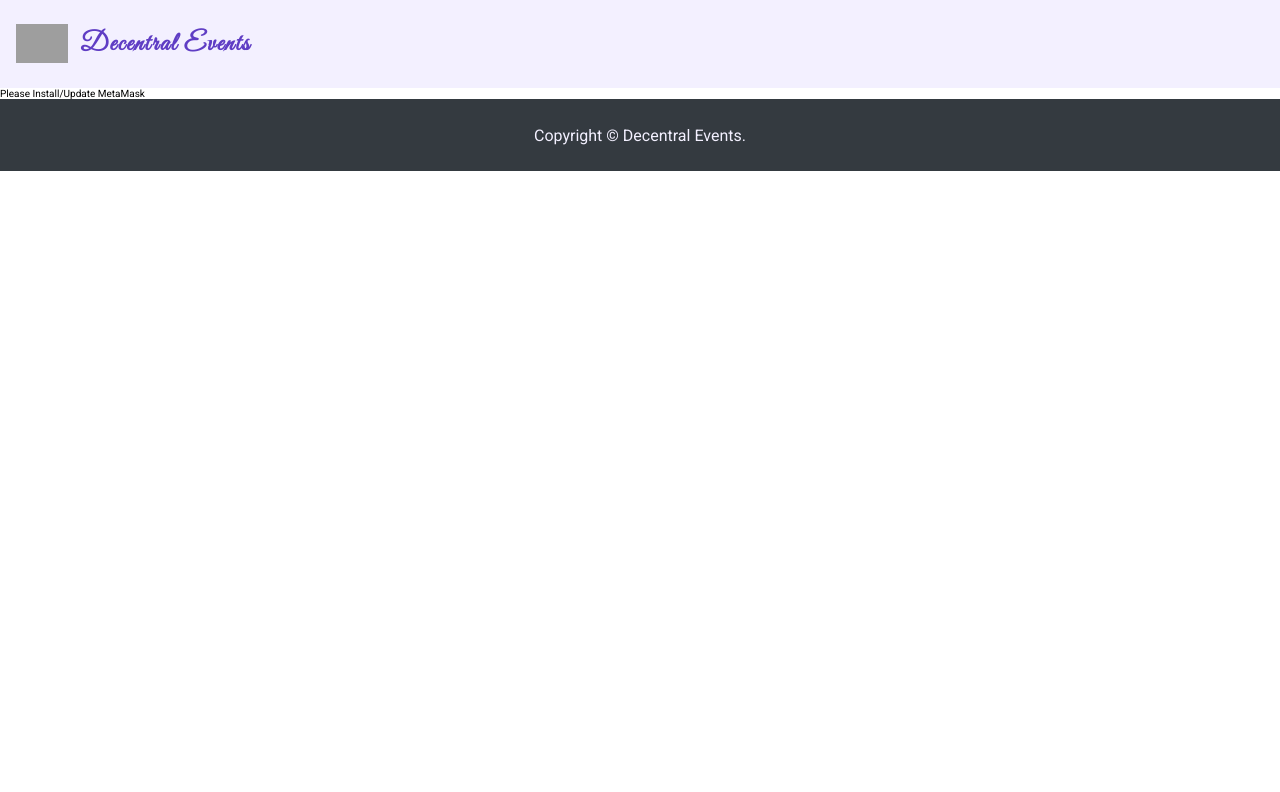
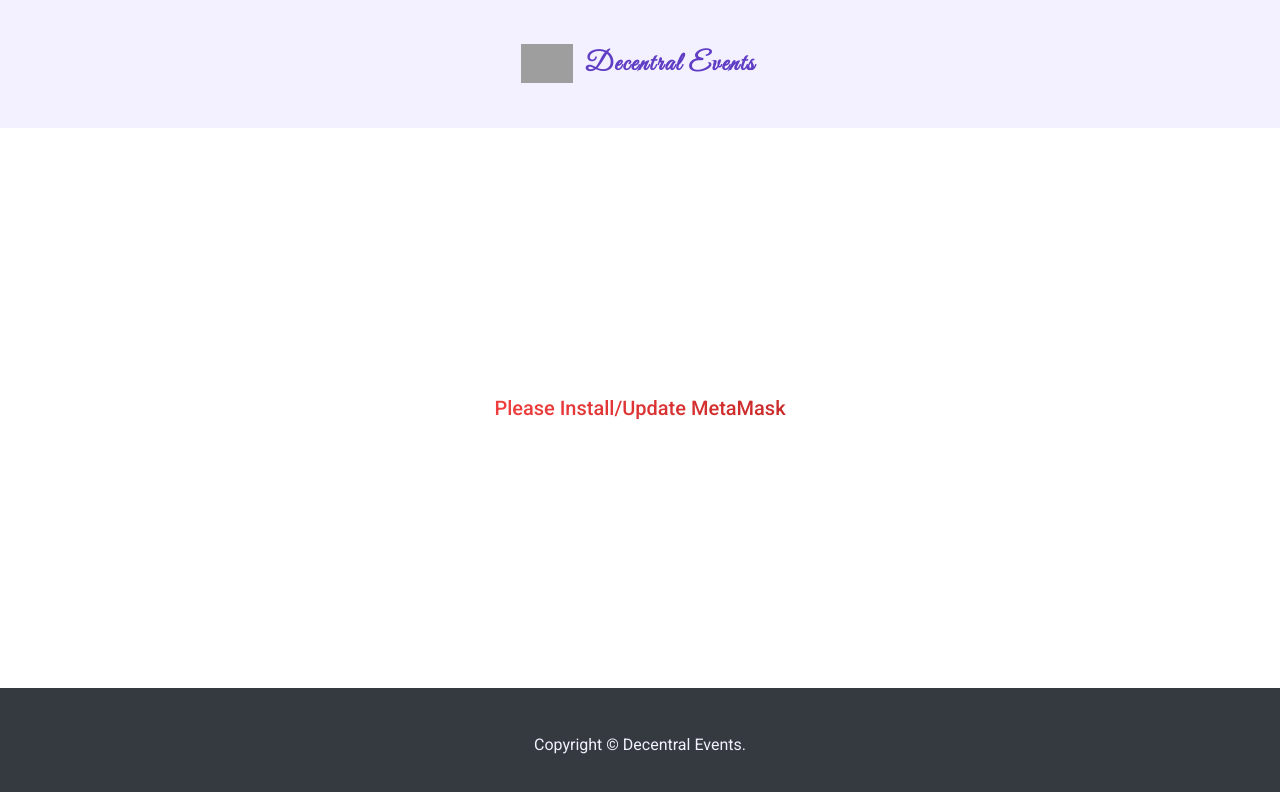
Before and after one commit to Decentral-Events/decentral_events_nervos, a React (Create React App) app in the folder frontend/: page / in a window 1280 px wide. Shown: the top 792 px of the page. Built offline with nearby package versions, Linux system fonts and the light colour scheme; grey boxes are pictures that could not be loaded; a web font is replaced by a local one.

Commit message:
added metamask error pages

```diff
--- a/frontend/src/App.css
+++ b/frontend/src/App.css
@@ -1424,3 +1424,31 @@ h3 {
   background-color: #6741d9 !important;
   color: white !important;
 } */
+
+.err-header {
+  height: 16vh;
+  justify-content: center !important;
+}
+
+.err-display-cont {
+  height: 70vh;
+  display: flex;
+  align-items: center;
+  justify-content: center;
+  flex-direction: column;
+  gap: 4rem;
+}
+
+.err-1 {
+  color: transparent;
+  font-size: 2rem;
+  display: inline-block;
+  background-clip: text;
+  -webkit-background-clip: text;
+  background-image: linear-gradient(to right, #f03e3e, #c92a2a);
+  font-weight: 500;
+}
+
+.err-footer {
+  height: 14vh;
+}
```
